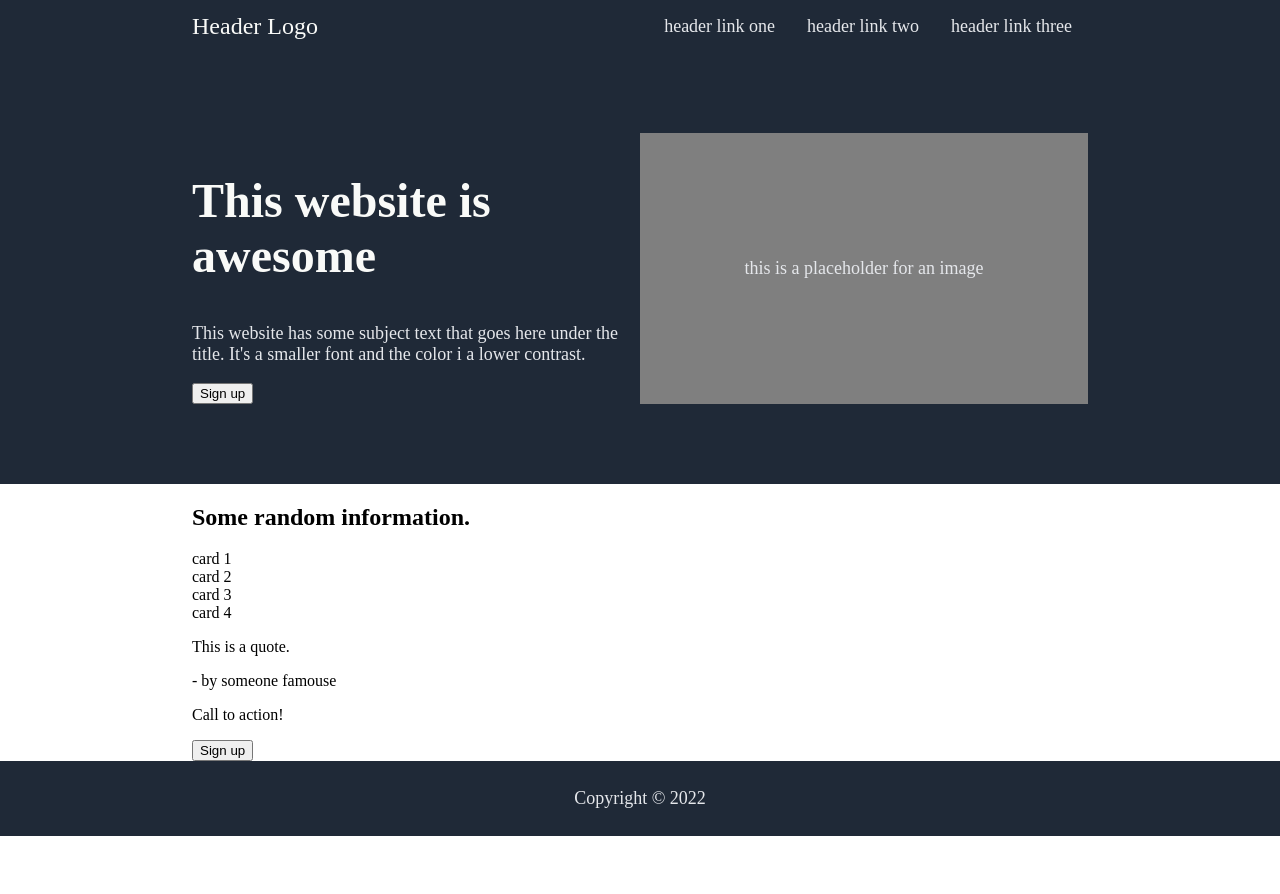
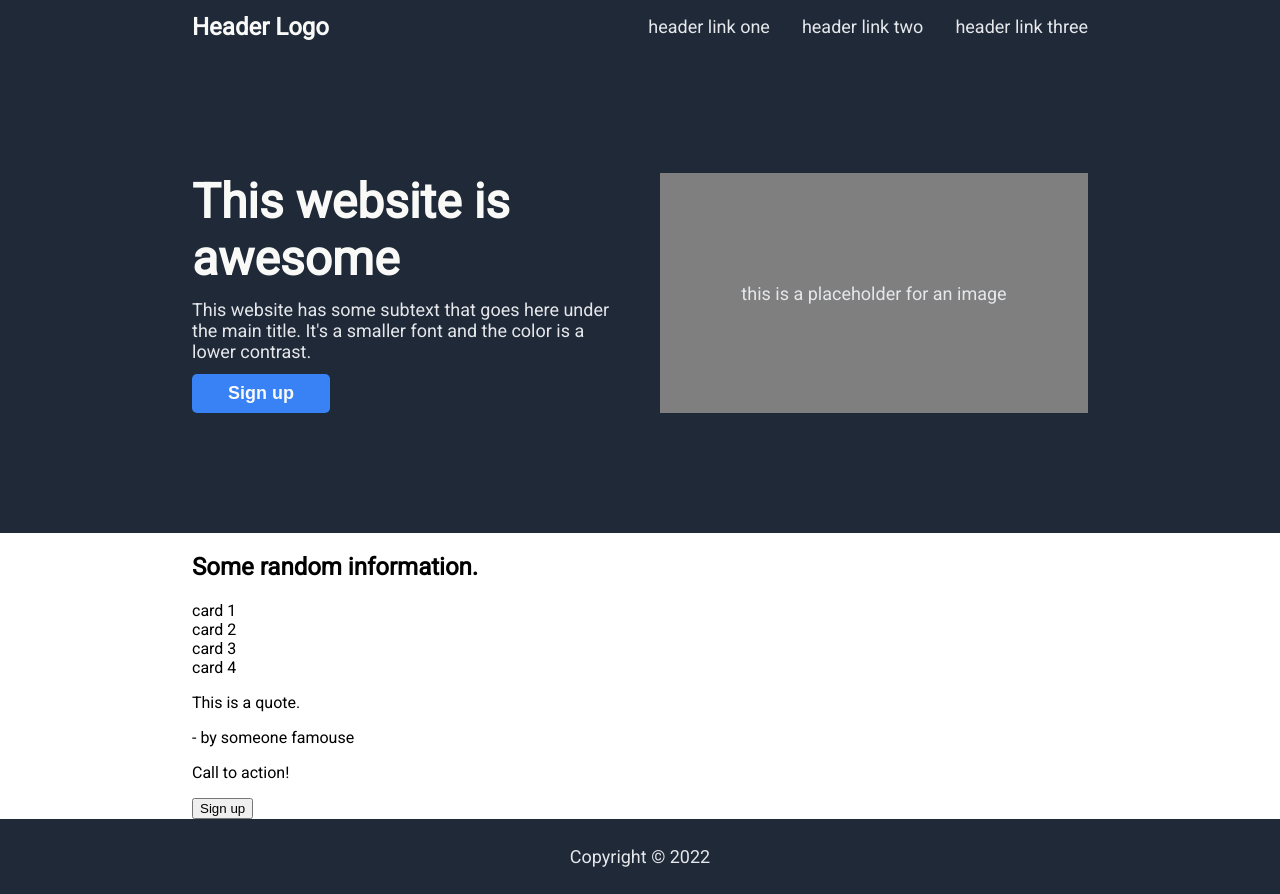
Before and after one commit to alulic84/landing-page-template, a plain HTML site: page index.html in a window 1280 px wide. Before the commit the page ends 836 px from the top, so only its background shows below. Drawn offline with Linux system fonts and the light colour scheme.

Commit message:
Adjust styles for header hero section

```diff
--- a/index.html
+++ b/index.html
@@ -5,6 +5,7 @@
   <meta http-equiv="X-UA-Compatible" content="IE=edge">
   <meta name="viewport" content="width=device-width, initial-scale=1.0">
   <link rel="stylesheet" href="./styles.css">
+  <link href="https://fonts.googleapis.com/css2?family=Roboto&display=swap" rel="stylesheet">
   <title>Landing Page</title>
 </head>
 <body>
@@ -22,9 +23,9 @@
     <section class="hero-content">
       <div class="hero-main">
         <h1 class="hero-main-text">This website is awesome</h1>
-        <p class="hero-secondary-text">This website has some subject text that goes here under the title.
-          It's a smaller font and the color i a lower contrast.</p>
-        <button>Sign up</button>
+        <p class="hero-secondary-text">This website has some subtext that goes here under the main title.
+          It's a smaller font and the color is a lower contrast.</p>
+        <button class="sign-up-button">Sign up</button>
       </div>
       <div class="hero-image">
         <p>this is a placeholder for an image</p>
--- a/styles.css
+++ b/styles.css
@@ -1,12 +1,12 @@
 
 body {
+  font-family: 'Roboto', sans-serif;
   margin: 0;
 }
 
 header, footer {
   background-color: #1F2937;
 }
-
 
 header, main, footer {
   padding: 0 15%;
@@ -15,6 +15,8 @@ header, main, footer {
 footer {
   display: flex;
   justify-content: space-around;
+  font-size:18px;
+  color: #E5E7EB;
 }
 
 footer p {
@@ -38,9 +40,14 @@ footer p {
   margin: 0;
 }
 
+.nav li:last-child {
+  padding-right: 0;
+}
+
 .hero-logo {
   font-size: 24px;
   color: #F9FAF8;
+  font-weight: 800;
 }
 
 .hero-links a {
@@ -51,30 +58,44 @@ footer p {
 
 .hero-main-text {
   font-size: 48px;
-  font-weight: bolder;
+  font-weight: 800;
   color: #F9FAF8;
+  margin: 0 auto;
 }
 
-.hero-secondary-text, footer {
+.hero-secondary-text {
   font-size:18px;
   color: #E5E7EB;
+  margin: 12px auto;
 }
 
 .hero-content {
   display: flex;
-  padding: 5em 0;
+  padding: 120px 0;
 }
 
-.hero-main, .hero-image {
-  width: 400px;
+.hero-main {
   flex: 1;
+  padding-right: 40px;
 }
+
 
 .hero-image {
   display: flex;
+  flex: 1;
   justify-content: center;
   align-items: center;
   font-size:18px;
   color: #E5E7EB;
   background-color: #7F7F7F;
 }
+
+.sign-up-button {
+  background-color: #3882F6;
+  color: #F9FAF8;
+  font-size: 18px;
+  font-weight: bold;
+  border: none;
+  border-radius: 5px;
+  padding: 0.5em 2em;
+}
```
